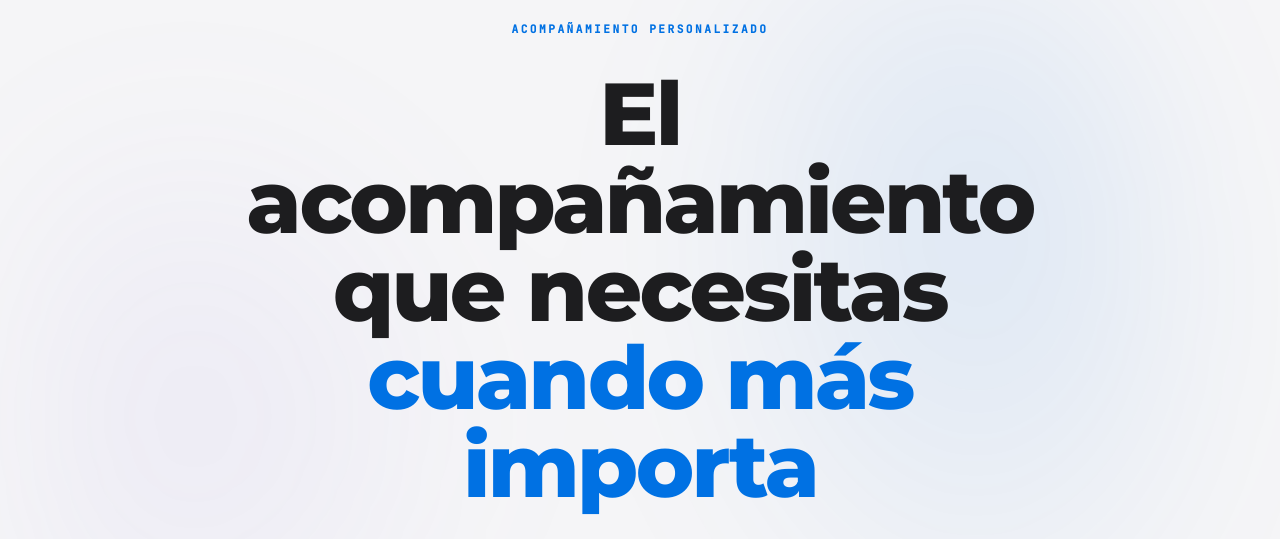
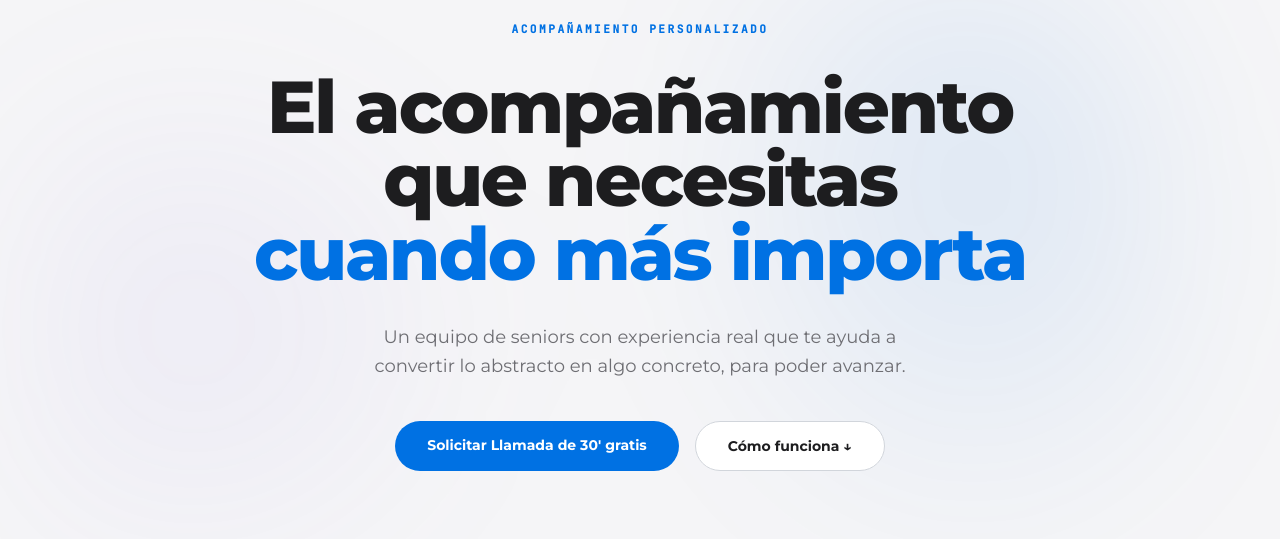
Before and after one commit to vicoyes/master-3d-integral-v2, a website: page techartworlds/vamos-contigo.html in a window 1280 px wide. Shown: the part 160-699 px from the top of the page. Drawn offline with nearby package versions, Linux system fonts and the light colour scheme; a web font is replaced by a local one.

Commit message:
feat: adjust font size for display-lg class in 'vamos-contigo.html'

```diff
--- a/techartworlds/vamos-contigo.html
+++ b/techartworlds/vamos-contigo.html
@@ -58,7 +58,7 @@
 
         /* ── Typography ── */
         .display-headline { font-family: 'Montserrat', sans-serif; font-weight: 800; line-height: 1.0; letter-spacing: -0.03em; }
-        .display-lg { font-size: clamp(2.75rem, 7vw, 5.5rem); }
+        .display-lg { font-size: clamp(2.25rem, 5.8vw, 4.6rem); }
         .display-md { font-size: clamp(2.25rem, 5.5vw, 4rem); }
         .display-sm { font-size: clamp(1.75rem, 4vw, 2.75rem); }
 
```
